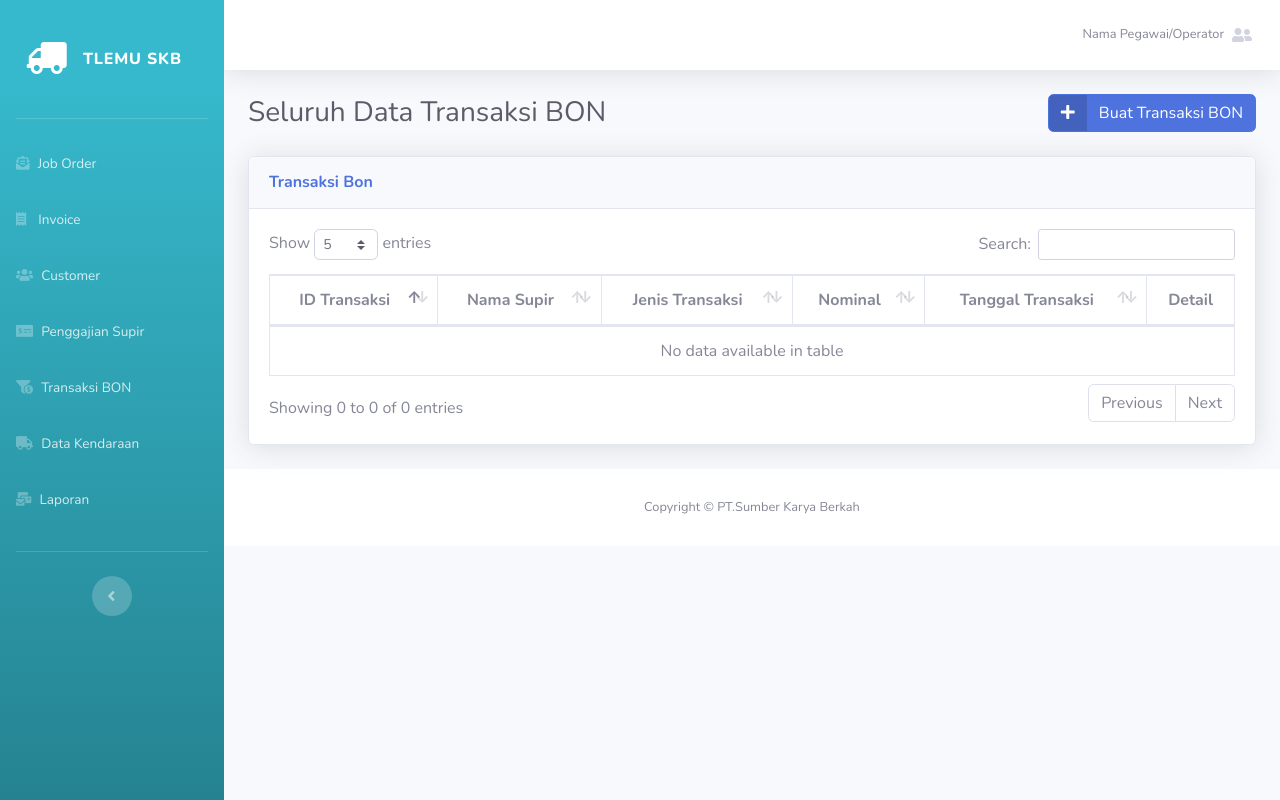
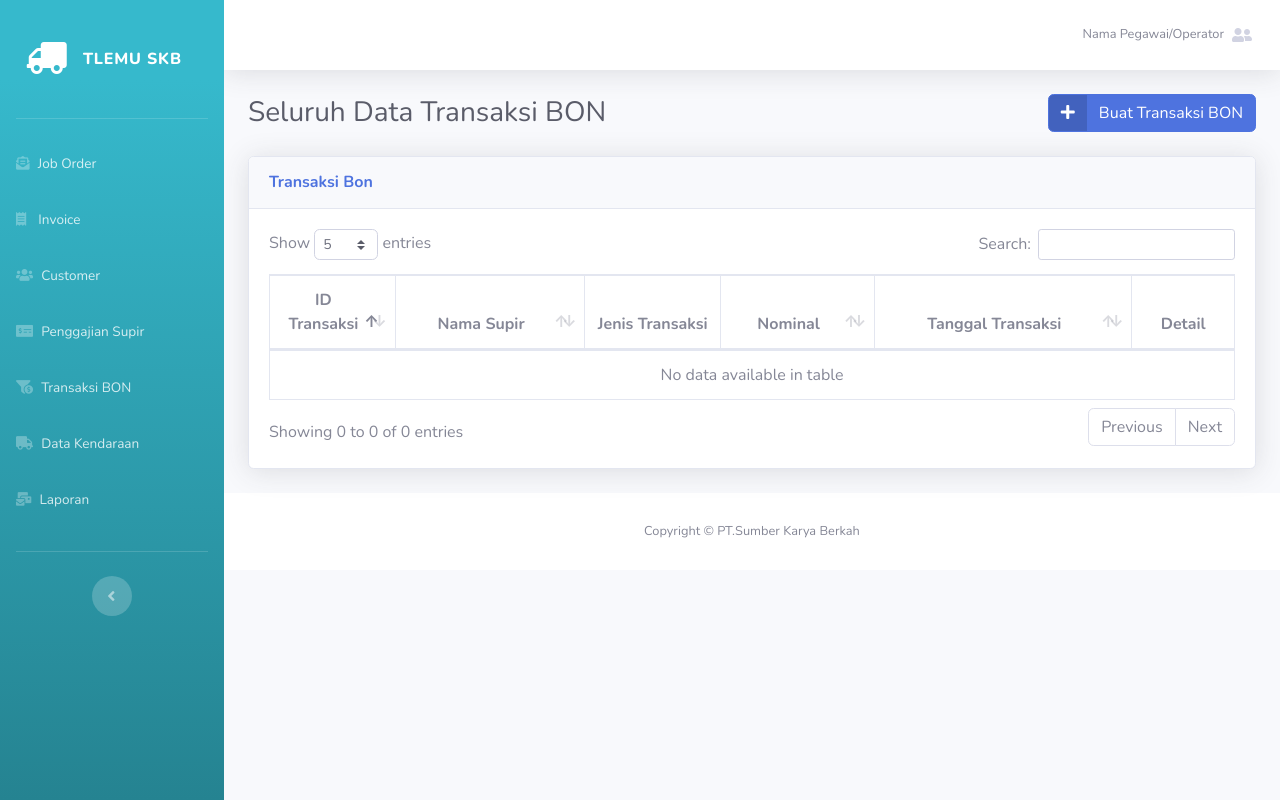
Before and after one commit to aldiindrawan12/SKB, a CodeIgniter app: page /skb/index.php/home/bon in a window 1280 px wide. Run offline with CodeIgniter, Linux system fonts and the light colour scheme; data comes from the database, SQL or seed files in the repository; data that the repository does not hold is empty.

Commit message:
Update BON

```diff
--- a/application/views/Home/bon.php
+++ b/application/views/Home/bon.php
@@ -26,9 +26,9 @@
                 <table class="table table-bordered" id="Table-Bon" width="100%" cellspacing="0">
                     <thead>
                         <tr>
-                            <th class="text-center" scope="col">ID Transaksi</th>
+                            <th class="text-center" width="13%" scope="col">ID Transaksi</th>
                             <th class="text-center" scope="col">Nama Supir</th>
-                            <th class="text-center" scope="col">Jenis Transaksi</th>
+                            <th class="text-center" width="14%" scope="col">Jenis Transaksi</th>
                             <th class="text-center" scope="col">Nominal</th>
                             <th class="text-center" scope="col">Tanggal Transaksi</th>
                             <th class="text-center" scope="col">Detail</th>
--- a/application/views/footer.php
+++ b/application/views/footer.php
@@ -176,6 +176,7 @@
     });
     </script>
      <script> //script datatables kendaraan
+
     $(document).ready(function() {
         var table = null;
         table = $('#Table-Bon').DataTable({
@@ -196,13 +197,24 @@
             ],
             "columns": [
                 {
-                    "data": "bon_id"
+                    "data": "bon_id",
+                    className: 'text-center'
                 },
                 {
                     "data": "supir_name"
                 },
                 {
-                    "data": "bon_jenis"
+                    "data": "bon_jenis",
+                    "orderable": false,
+                        render: function(data, type, row) {
+                            if (data == "Pembayaran") {
+                                let html = "<span class='btn-sm btn-block btn-success'><i class='fa fa-fw fa-check mr-2'></i>" + data + "</span>";
+                                return html;
+                            } else {
+                                let html = "<span class='btn-sm btn-block btn-warning   '><i class='fa fa-fw fa-exclamation-circle mr-2'></i>" + data + "</span>";
+                                return html;
+                            }
+                        }
                 },
                 {
                     "data": "bon_nominal"
@@ -213,6 +225,7 @@
                 {
                     "data": "bon_id",
                     "orderable": false,
+                    className: 'text-center',
                     render: function(data, type, row) {
                     let html = "<a class='btn btn-light btn-detail-bon' href='javascript:void(0)' data-toggle='modal' data-target='#popup-bon' data-pk='"+data+"'><i class='fas fa-eye'></i></a>";
                         return html;
```
